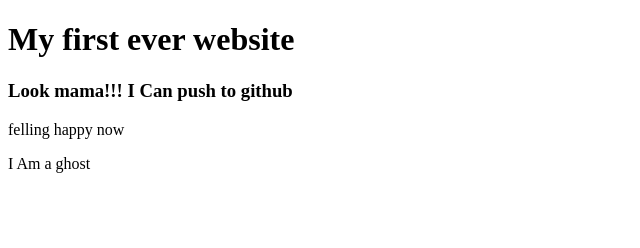
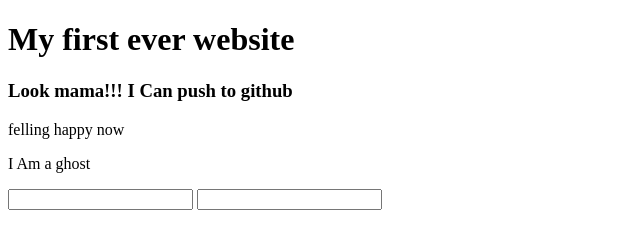
Before and after one commit to akasadpghero/my-first-website, a plain HTML site: page index.html in a window 1280 px wide. Shown: the whole page, without its empty margins (0-640 px from the left). Drawn offline with Linux system fonts and the light colour scheme.

Commit message:
Update index.html

```diff
--- a/index.html
+++ b/index.html
@@ -11,5 +11,7 @@
     <h3>Look mama!!! I Can push to github</h3>
     <p>felling happy now</p>
     <p>I Am a ghost</p>
+    <input name="email" type="tex">
+    <input name="password" type="text">
 </body>
 </html>
```
